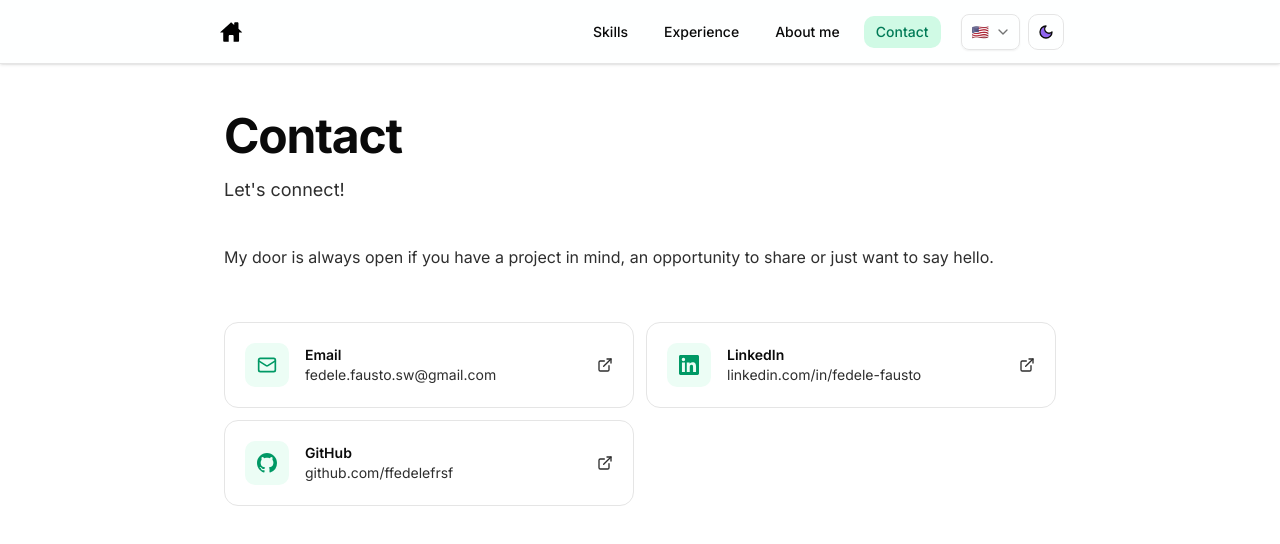
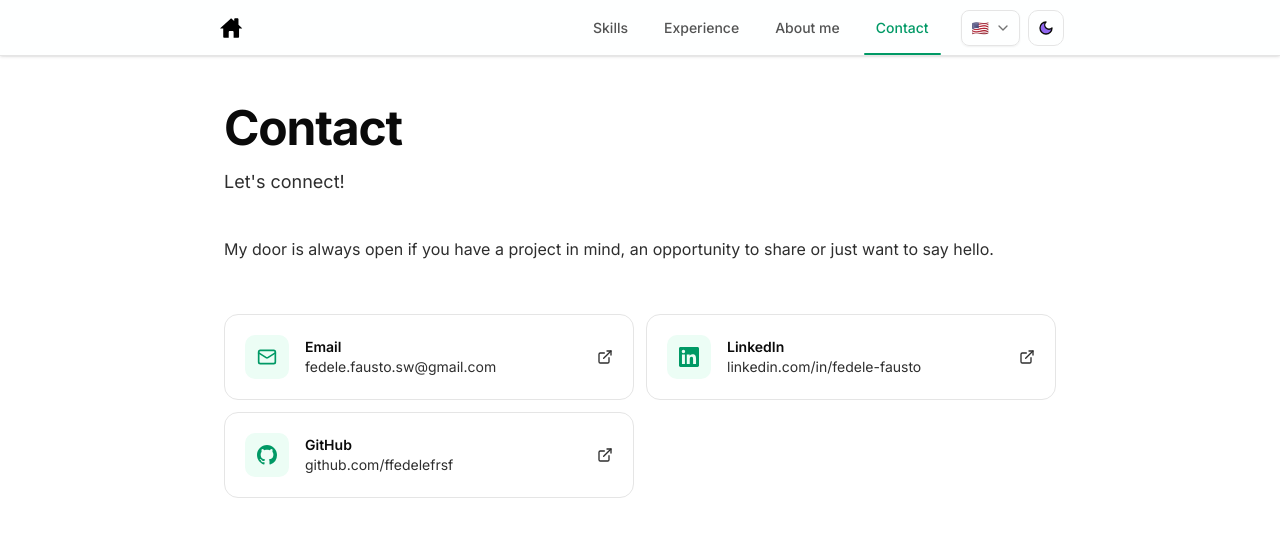
Before and after one commit to ffedelefrsf/Portfolio, a Next.js app: page /en/contact in a window 1280 px wide. Shown: the top 544 px of the page. Built offline with nearby package versions, Linux system fonts and the light colour scheme.

Commit message:
chore: redesigned desktop navbar

```diff
--- a/src/cross-site/ui/Navbar/Desktop/Home.tsx
+++ b/src/cross-site/ui/Navbar/Desktop/Home.tsx
@@ -26,17 +26,11 @@ export function Home() {
       )}
     >
       <HomeIcon
-        className={cn(
-          "w-6",
-          "h-6",
-          "sm:w-7.5",
-          "sm:h-7.5",
-          {
-            "fill-primary-400": isActive,
-            "light:fill-black": !isActive,
-            "dark:fill-white": !isActive,
-          },
-        )}
+        className={cn("w-6", "h-6", "sm:w-7.5", "sm:h-7.5", {
+          "fill-primary": isActive,
+          "light:fill-black": !isActive,
+          "dark:fill-white": !isActive,
+        })}
         aria-hidden="true"
       />
     </Link>
--- a/src/cross-site/ui/Navbar/Desktop/NavLink.tsx
+++ b/src/cross-site/ui/Navbar/Desktop/NavLink.tsx
@@ -14,21 +14,31 @@ export function NavLink({ href, label }: { href: string; label: string }) {
       prefetch
       aria-current={isActive ? "page" : undefined}
       className={cn(
+        "relative",
+        "flex",
+        "h-full",
+        "items-center",
         "px-3",
-        "py-1.5",
-        "rounded-lg",
         "text-sm",
         "font-medium",
         "transition-colors",
+        "after:absolute",
+        "after:bottom-0",
+        "after:inset-x-0",
+        "after:h-0.5",
+        "after:rounded-full",
+        "after:bg-primary",
+        "after:transition-transform",
+        "after:duration-200",
+        "after:origin-center",
         {
-          "text-primary-700": isActive,
+          "text-primary": isActive,
           "dark:text-primary-400": isActive,
-          "bg-primary-100": isActive,
-          "dark:bg-primary-950": isActive,
-          "text-foreground": !isActive,
-          "hover:text-primary-600": !isActive,
-          "dark:hover:text-primary-400": !isActive,
-          "hover:bg-surface-alt": !isActive,
+          "after:scale-x-100": isActive,
+          "text-foreground/70": !isActive,
+          "hover:text-foreground": !isActive,
+          "after:scale-x-0": !isActive,
+          "hover:after:scale-x-100": !isActive,
         },
       )}
     >
--- a/src/cross-site/ui/Navbar/Desktop/index.tsx
+++ b/src/cross-site/ui/Navbar/Desktop/index.tsx
@@ -42,7 +42,7 @@ export function Desktop({ links }: { links: Link[] }) {
           )}
         >
           <Home />
-          <div className={cn("flex", "items-center", "gap-3")}>
+          <div className={cn("flex", "items-center", "h-full", "gap-3")}>
             {links.map(({ href, label }) => {
               return <NavLink key={href} href={href} label={label} />;
             })}
--- a/src/cross-site/ui/Navbar/index.tsx
+++ b/src/cross-site/ui/Navbar/index.tsx
@@ -23,7 +23,7 @@ export async function Navbar({ locale }: { locale: SupportedLanguage }) {
         "relative",
         "w-full",
         "sm:sticky",
-        "sm:h-16",
+        "sm:h-14",
         "sm:top-0",
         "sm:z-100",
       )}
```
